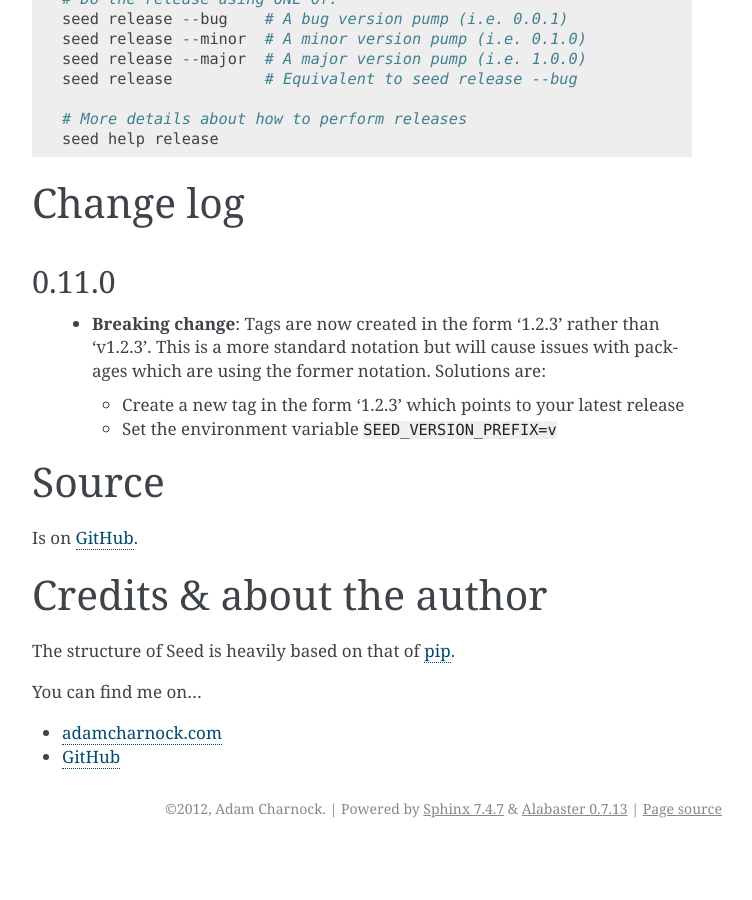
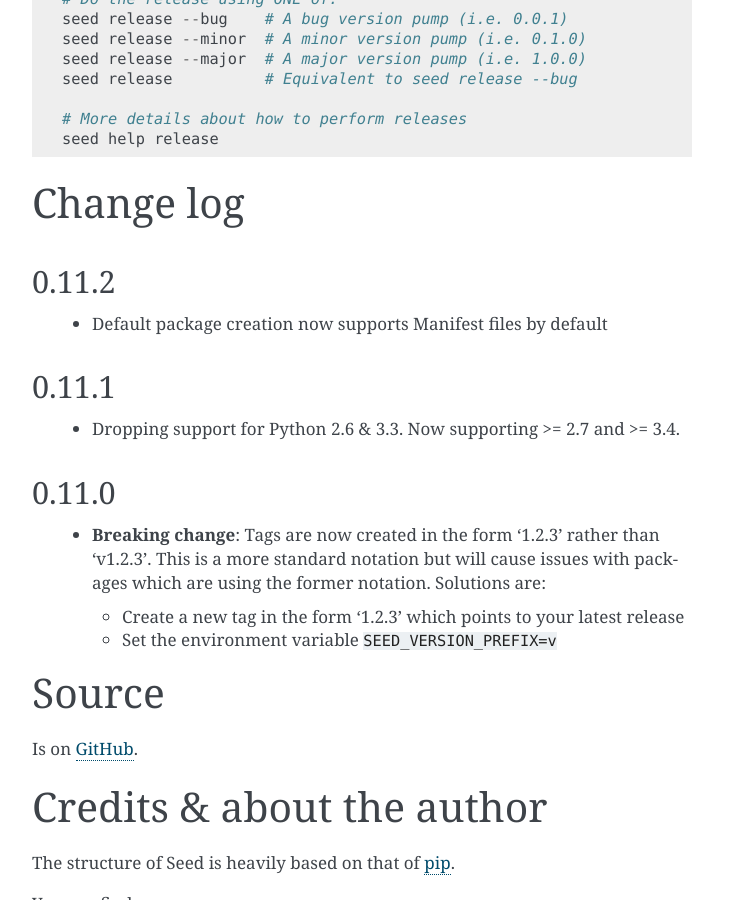
Before and after one commit to adamcharnock/seed, a Sphinx documentation site: the page built from docs/index.rst, in a window 1280 px wide and 900 px high, scrolled down 1841 px. Shown: the whole window, without its empty margins (388-1140 px from the left). Built offline with Sphinx 7.4.7, drawn with Linux system fonts in a browser that asks for light colours; before the commit the page ends 2689 px from its top, so only the background shows below that.

Commit message:
Updating changelog in docs

```diff
--- a/docs/index.rst
+++ b/docs/index.rst
@@ -100,6 +100,16 @@ You can then release it using::
 Change log
 ==========
 
+0.11.2
+------
+
+ * Default package creation now supports Manifest files by default
+
+0.11.1
+------
+
+ * Dropping support for Python 2.6 & 3.3. Now supporting >= 2.7 and >= 3.4.
+
 0.11.0
 ------
 
```
